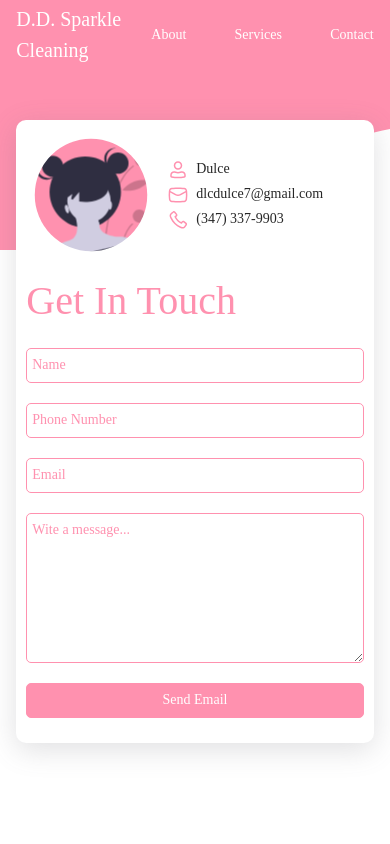
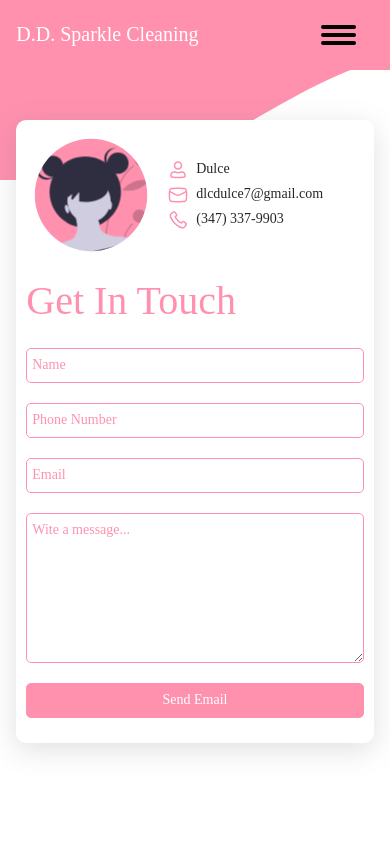
Before and after one commit to Carlos460/dd-sparkle-cleaning, a Next.js app: page /contact in a window 390 px wide. Shown: the top 844 px of the page. Built offline with nearby package versions, Linux system fonts and the light colour scheme; a web font is replaced by a local one.

Commit message:
First implementation of hamburger

```diff
--- a/_includes/Navbar/index.tsx
+++ b/_includes/Navbar/index.tsx
@@ -2,6 +2,8 @@ import Link from 'next/link';
 import * as S from './styles';
 
 import { Row, Col } from 'antd';
+import { useEffect, useState } from 'react';
+import { isatty } from 'tty';
 
 const colorThemes = {
   default: {
@@ -18,8 +20,34 @@ const colorThemes = {
 
 const Navbar = (props: { theme?: string }) => {
   const theme = props.theme === 'pink' ? colorThemes.pink : colorThemes.default;
+
+  const [isActive, setIsActive] = useState(false);
+  const [position, setPosition] = useState('-300px');
+  const showHamNavList = () => {};
+
+  useEffect(() => {
+    isActive ? setPosition('0px') : setPosition('-300px');
+  }, [isActive]);
+
   return (
     <S.Wrapper bgColor={theme.bgColor}>
+      <S.HamNavList rightPos={position}>
+        <S.NavLink>
+          <Link href="/about">
+            <a>About</a>
+          </Link>
+        </S.NavLink>
+        <S.NavLink>
+          <Link href="/services">
+            <a>Services</a>
+          </Link>
+        </S.NavLink>
+        <S.NavLink>
+          <Link href="/contact">
+            <a>Contact</a>
+          </Link>
+        </S.NavLink>
+      </S.HamNavList>
       <Row justify="center">
         <Col xs={22} sm={18} lg={20} xxl={14}>
           <S.Container
@@ -48,6 +76,17 @@ const Navbar = (props: { theme?: string }) => {
                 </Link>
               </S.NavLink>
             </S.NavList>
+            <S.Hamburger>
+              <S.LineWrap
+                onClick={() => {
+                  setIsActive(!isActive);
+                }}
+              >
+                <S.Line rotateDeg="-45deg" />
+                <S.Line rotateDeg="0deg" />
+                <S.Line rotateDeg="45deg" />
+              </S.LineWrap>
+            </S.Hamburger>
           </S.Container>
         </Col>
       </Row>
--- a/_includes/Navbar/styles.ts
+++ b/_includes/Navbar/styles.ts
@@ -8,6 +8,56 @@ interface IContainerProps {
 
 export const Wrapper = styled.div<IContainerProps>`
   background-color: ${(props) => props.bgColor || 'transparent'};
+  position: relative;
+`;
+
+export const Hamburger = styled.div`
+  height: 70px;
+  width: 70px;
+
+  display: none;
+  @media (max-width: 1000px) {
+    display: flex;
+  }
+`;
+
+interface IHamNavList {
+  rightPos: string;
+}
+
+export const HamNavList = styled.div<IHamNavList>`
+  width: 100px;
+  height: 100vh;
+  background-color: white;
+  list-style: none;
+  padding: 0px 5px;
+
+  display: flex;
+  flex-direction: column;
+  position: absolute;
+  z-index: 10;
+  top: 0px;
+  right: ${(props) => props.rightPos};
+  transition: right 0.4s ease-in-out;
+`;
+
+export const LineWrap = styled.div`
+  margin: auto;
+  display: flex;
+  flex-direction: column;
+  cursor: pointer;
+`;
+
+interface ILineProps {
+  rotateDeg: string;
+}
+
+export const Line = styled.div<ILineProps>`
+  margin: 2px 0px;
+  width: 35px;
+  height: 4px;
+  border-radius: 5px;
+  background-color: black;
 `;
 
 export const Container = styled.div<IContainerProps>`
@@ -39,12 +89,15 @@ export const BrandName = styled.div`
 `;
 
 export const NavList = styled.ul`
-  width: 300px;
+  width: 250px;
   margin: auto 0px;
 
   list-style: none;
   display: flex;
   justify-content: space-between;
+  @media (max-width: 1000px) {
+    display: none;
+  }
 `;
 
 export const NavLink = styled.li``;
--- a/pages/contact.tsx
+++ b/pages/contact.tsx
@@ -12,9 +12,9 @@ import * as Sparkle from '@styles/Sparkle.styles';
 const Contact: NextPage = () => {
   return (
     <>
-      <Navbar theme="pink" />
       <Sparkle.Section>
         <Sparkle.Wave2 style={{ top: 0 }} />
+        <Navbar theme="pink" />
         <Row justify="center">
           <Col xs={22} sm={18} lg={20} xxl={14}>
             <ContactUs />
```
